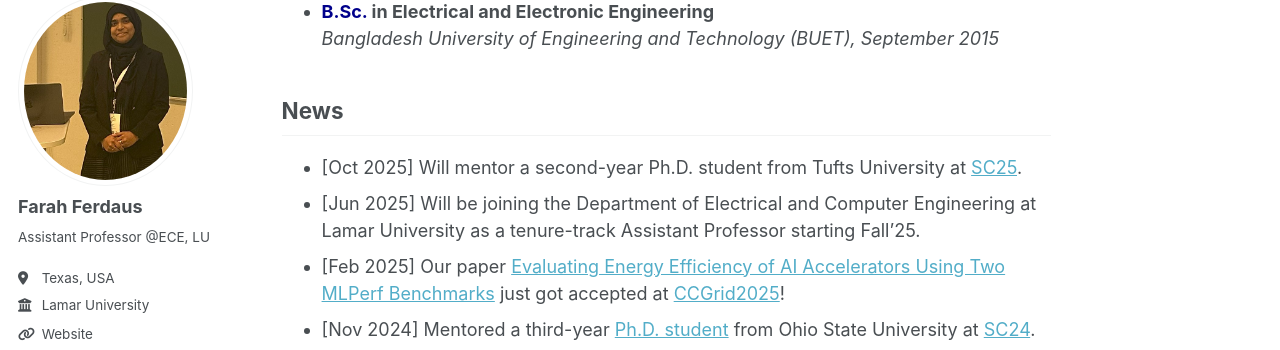
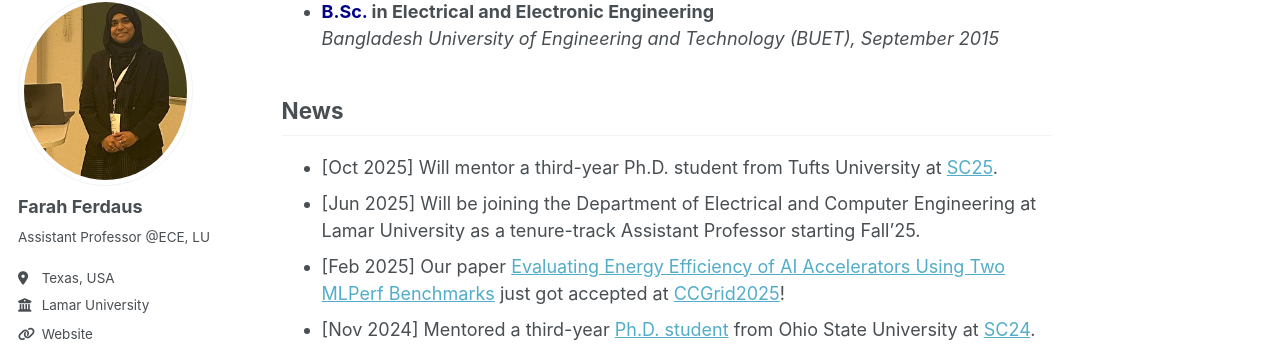
Before and after one commit to fferdaus/fferdaus.github.io, a Jekyll site: the page built from _pages/about.md, in a window 1280 px wide and 900 px high, scrolled down 861 px. Shown: the part 103-453 px from the top of the window. Built offline with Jekyll 4.4.1, drawn with Linux system fonts in a browser that asks for light colours; some web fonts are replaced.

Commit message:
Update about.md

```diff
--- a/_pages/about.md
+++ b/_pages/about.md
@@ -59,7 +59,7 @@ I have published numerous scientific articles, including journal articles, confe
 **Stichting Bangladesh Accord Foundation, Dhaka, Bangladesh**
 -->
 ## News
-- [Oct 2025] Will mentor a second-year Ph.D. student from Tufts University at [SC25](https://sc25.supercomputing.org/students/mentor-protege-matching/).
+- [Oct 2025] Will mentor a third-year Ph.D. student from Tufts University at [SC25](https://sc25.supercomputing.org/students/mentor-protege-matching/).
 - [Jun 2025] Will be joining the Department of Electrical and Computer Engineering at Lamar University as a tenure-track Assistant Professor starting Fall'25.
 - [Feb 2025] Our paper [Evaluating Energy Efficiency of AI Accelerators Using Two MLPerf Benchmarks](https://ieeexplore.ieee.org/abstract/document/11044796) just got accepted at [CCGrid2025](https://site.uit.no/ccgrid2025/)!
 - [Nov 2024] Mentored a third-year [Ph.D. student](https://www.linkedin.com/feed/update/urn:li:activity:7266566474553528321/) from Ohio State University at [SC24](https://sc24.supercomputing.org/).
```
